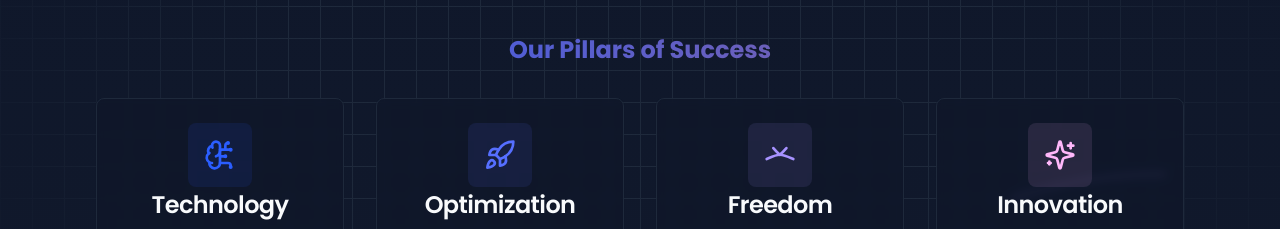
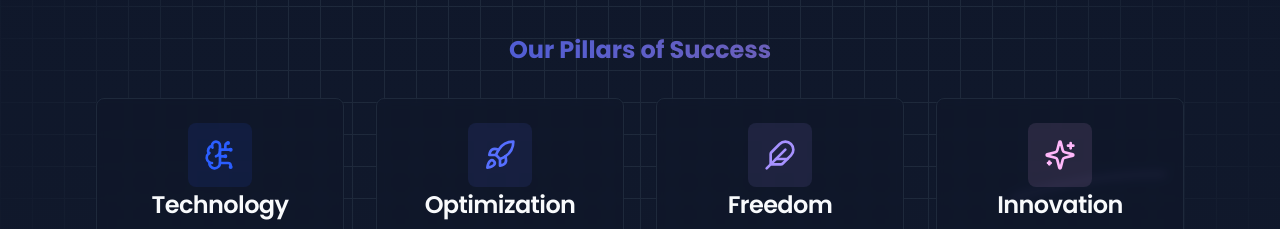
Before and after one commit to tovy-eu/tovy.eu-website, a Next.js app: page / in a window 1280 px wide. Shown: the part 1020-1249 px from the top of the page. Built offline with nearby package versions, Linux system fonts and the light colour scheme; no server answers.

Commit message:
ok but use a standard icon like the other pillars

```diff
--- a/src/components/landing/about-section.tsx
+++ b/src/components/landing/about-section.tsx
@@ -1,6 +1,6 @@
 
 import { Card, CardHeader, CardTitle, CardDescription } from "@/components/ui/card";
-import { BrainCircuit, Rocket, Sparkles } from "lucide-react";
+import { BrainCircuit, Rocket, Sparkles, Feather } from "lucide-react";
 import React from 'react';
 import { ScrollReveal } from "../scroll-reveal";
 
@@ -18,22 +18,7 @@ const pillars = [
     color: "#566FFF"
   },
   {
-    icon: (
-      <svg
-        xmlns="http://www.w3.org/2000/svg"
-        viewBox="0 0 24 24"
-        fill="none"
-        stroke="currentColor"
-        strokeWidth="2"
-        strokeLinecap="round"
-        strokeLinejoin="round"
-        className="h-8 w-8"
-      >
-        <path d="M2 15c4.1-1.8 6.9-3.2 9.9-3.2 3.1 0 6 1.4 10.1 3.2" />
-        <path d="M11.9 11.8c-2.5-2.2-4.9-5-4.9-5" />
-        <path d="M11.9 11.8c2.5-2.2 4.9-5 4.9-5" />
-      </svg>
-    ),
+    icon: <Feather className="h-8 w-8" />,
     title: "Freedom",
     description: "Our solutions are built to reduce cognitive load. We free up people's time to think, innovate, and grow.",
     color: "#A792FF"
```
